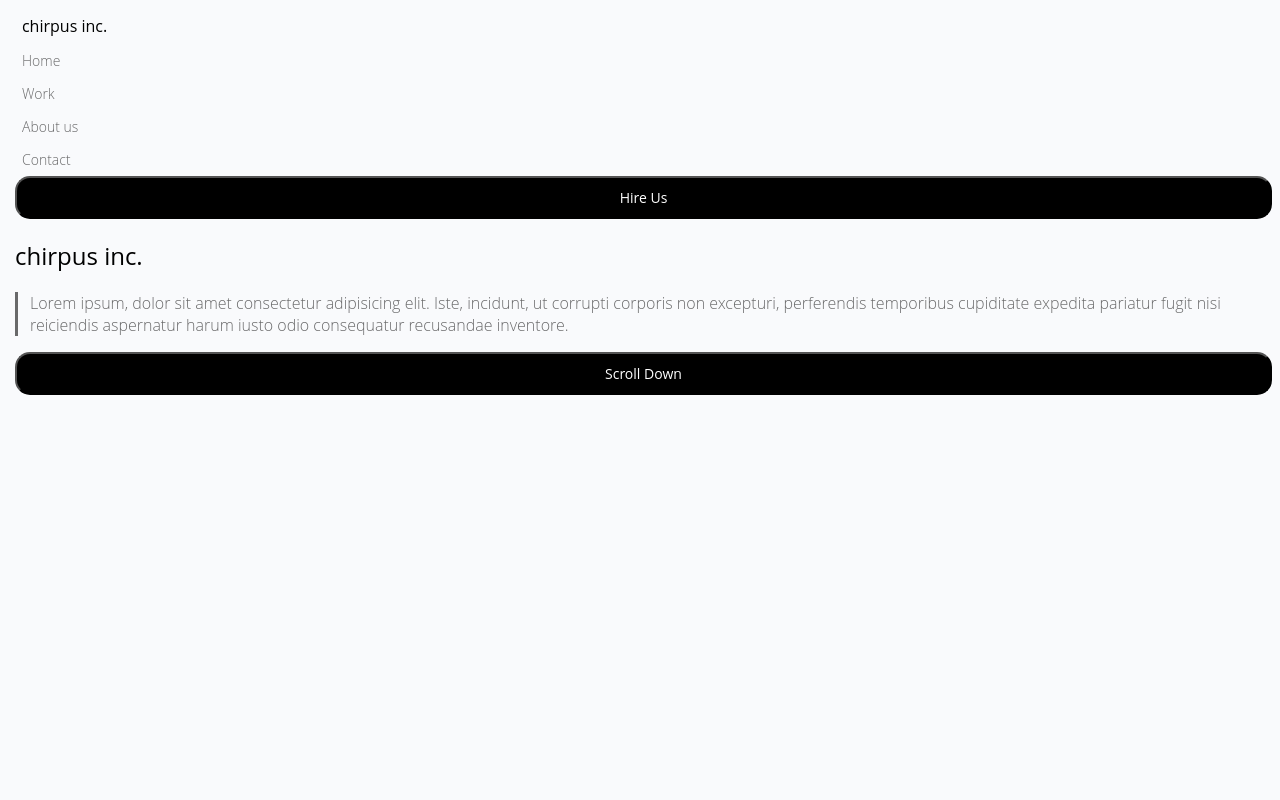
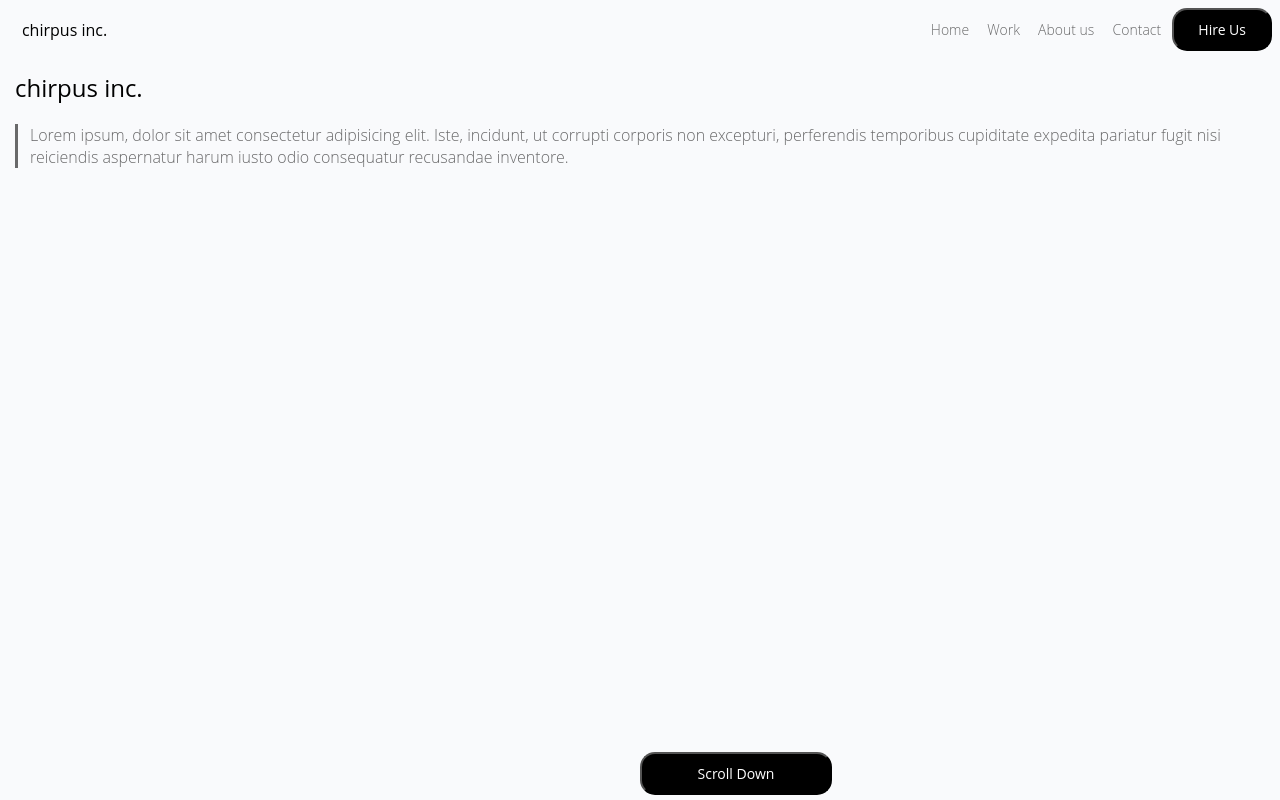
Before and after one commit to SabsBrooks/Lab-1, a plain HTML site: page index.html in a window 1280 px wide. Drawn offline with Linux system fonts and the light colour scheme; a web font is replaced by a local one.

Commit message:
Updated HTML and CSS for Lab2

```diff
--- a/css/styles.css
+++ b/css/styles.css
@@ -52,3 +52,47 @@ p {
     padding-left: 12px;
     font-weight: 300;
 }
+
+@media only screen and (min-width: 768px) {
+    .navigation {
+        display: flex;
+        align-items: center;
+        justify-content: space-between;
+    }
+
+    nav a {
+        display: inline-flex;
+        align-items: center;
+        text-align: center;
+        justify-content: space-between;
+    }
+
+    .hire-us{
+        width: auto;
+    }
+
+    .pink-bubble {
+        color: rgba(247, 136, 167, 0.6);
+        width: 50px;
+        height: 50px;
+        left: 50%;
+        top: 50%;
+        transform: translate(-50%, -50%);
+    }
+
+    .orange-bubble {
+        color: rgba(247, 193, 162, 0.7);
+    }
+
+    .purple-bubble {
+        color: rgba(207, 130, 213, 0.6);
+    }
+
+    .scroll {
+        position: fixed;
+        bottom: 5px;
+        left: 50%;
+        width: 15%;
+    }
+
+}
--- a/index.html
+++ b/index.html
@@ -28,6 +28,11 @@
     perferendis temporibus cupiditate expedita pariatur fugit
     nisi reiciendis aspernatur harum iusto odio consequatur recusandae inventore.
     </p>
+
+    <div class="pink-bubble"></div>
+    <div class="orange-bubble"></div>
+    <div class="purple-bubble"></div>
+
     <button class="scroll">Scroll Down</button>
 </body>
 </html>
```
